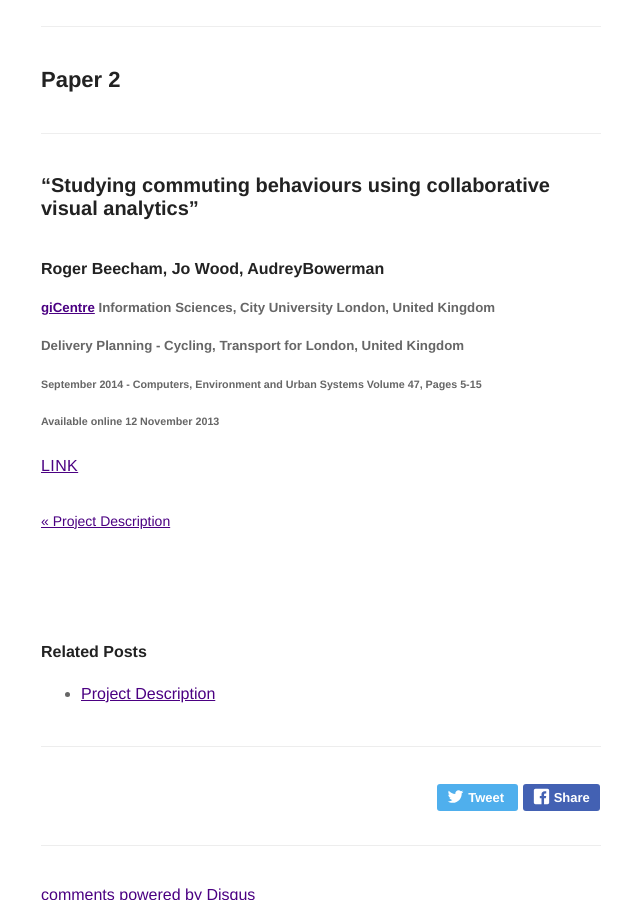
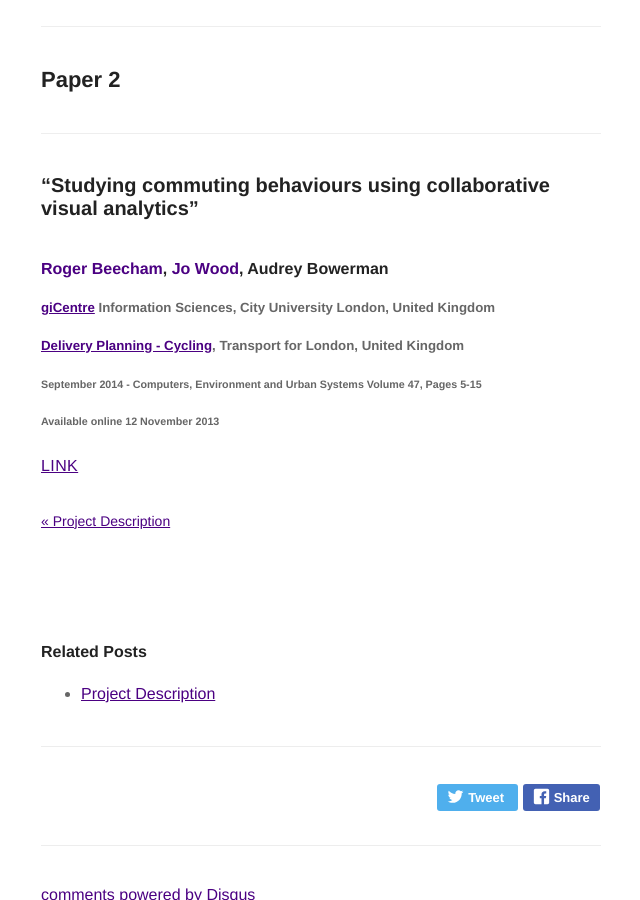
Before and after one commit to dljubenk/dljubenk.github.io, a Jekyll site: the page built from _posts/2019-02-06-literature-study.markdown, in a window 1280 px wide and 900 px high, scrolled down 1450 px. Shown: the whole window, without its empty margins (319-959 px from the left). Built offline with Jekyll 4.4.1, drawn with Linux system fonts in a browser that asks for light colours; emoji names are drawn with the system emoji font; comment, search, counter and statistics services are not loaded.

Commit message:
Update 2019-02-06-literature-study.markdown

```diff
--- a/_posts/2019-02-06-literature-study.markdown
+++ b/_posts/2019-02-06-literature-study.markdown
@@ -50,9 +50,9 @@ Data analysed included only a month of March in 2018.
 ## Paper 2
 ---
 ### "Studying commuting behaviours using collaborative visual analytics"
-#### Roger Beecham, Jo Wood, AudreyBowerman
+#### [Roger Beecham](http://www.roger-beecham.com/), [Jo Wood](http://www.staff.city.ac.uk/~jwo/cyclehire/), Audrey Bowerman
 ##### [giCentre](https://www.gicentre.net/) Information Sciences, City University London, United Kingdom
-##### Delivery Planning - Cycling, Transport for London, United Kingdom
+##### [Delivery Planning - Cycling](https://tfl.gov.uk/modes/cycling/), Transport for London, United Kingdom
 ###### September 2014 - Computers, Environment and Urban Systems Volume 47, Pages 5-15
 ###### Available online 12 November 2013
 
```
